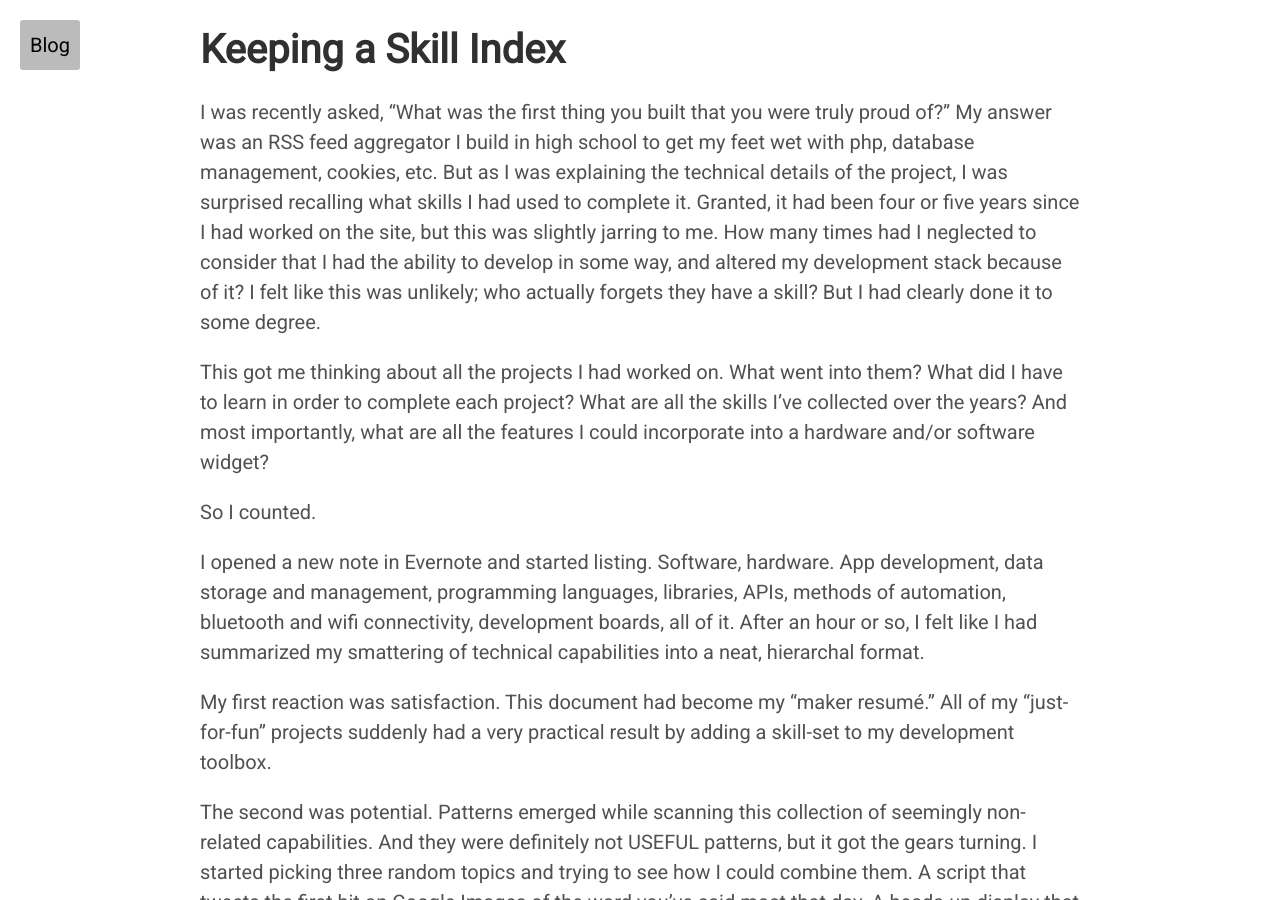
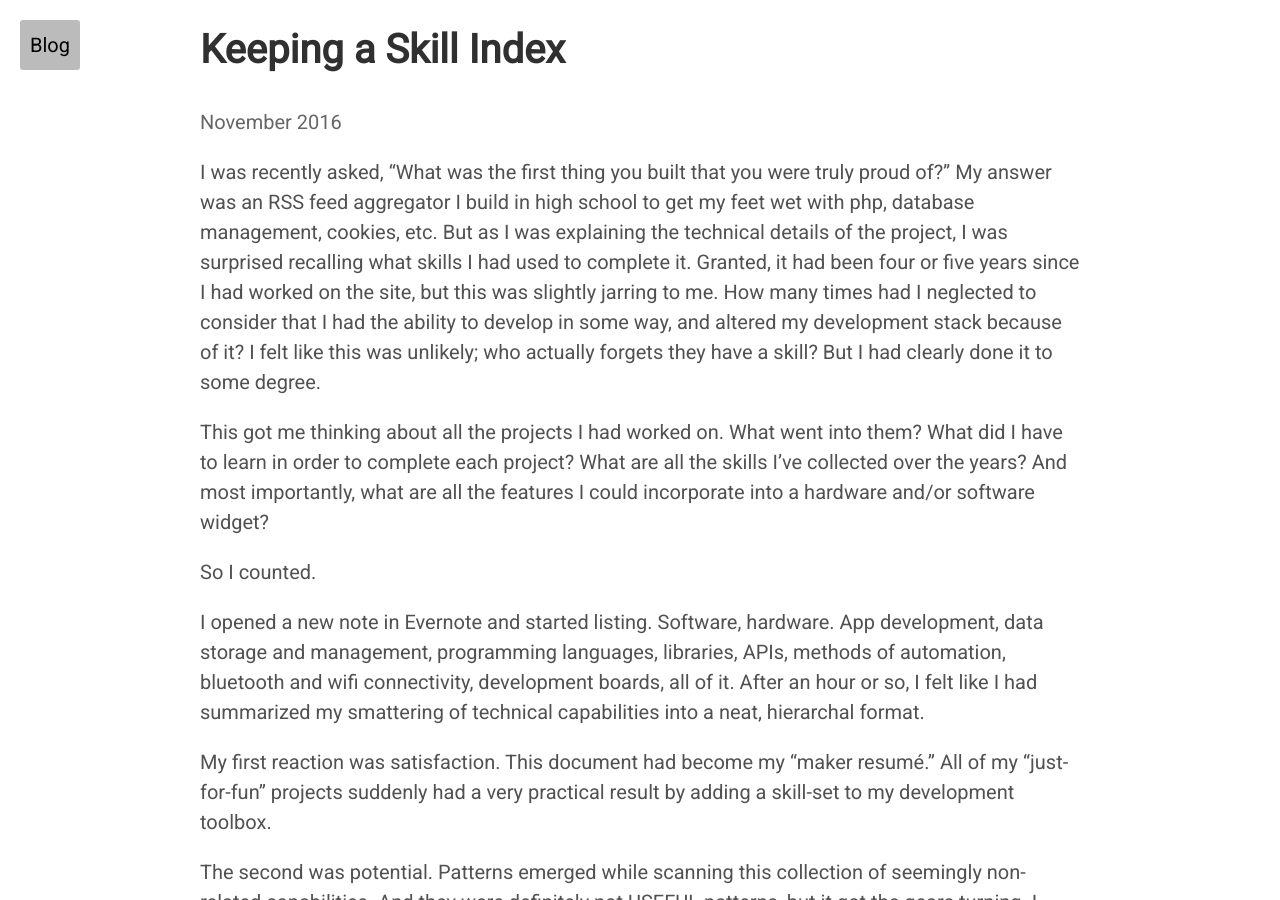
Before and after one commit to sphawes/portfolio, a Jekyll site: the page built from _posts/2016-11-07-skill-index.md, in a window 1280 px wide and 900 px high. Built offline with Jekyll 4.4.1, drawn with Linux system fonts in a browser that asks for light colours.

Commit message:
adds date to blog post page

```diff
--- a/_layouts/post.html
+++ b/_layouts/post.html
@@ -5,10 +5,9 @@ layout: default
 
 <div class="post">
   <h1 class="post-title">{{ page.title }}</h1>
-  <span class="post-date">{{ page.time }}</span>
+  <p style="color:#666">{{ page.date | date: "%B %Y" }}</p>
   {{ content }}
 </div>
-
 
 <!--
 <div class="related">
```
